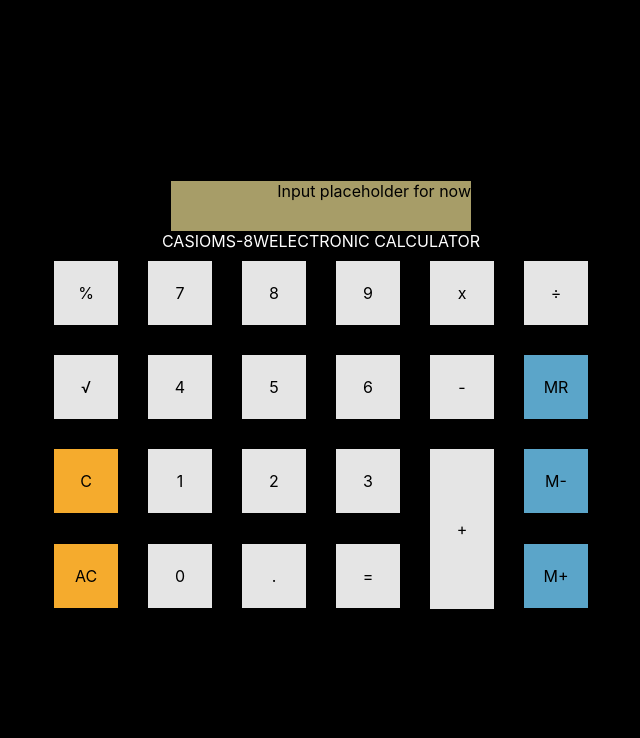
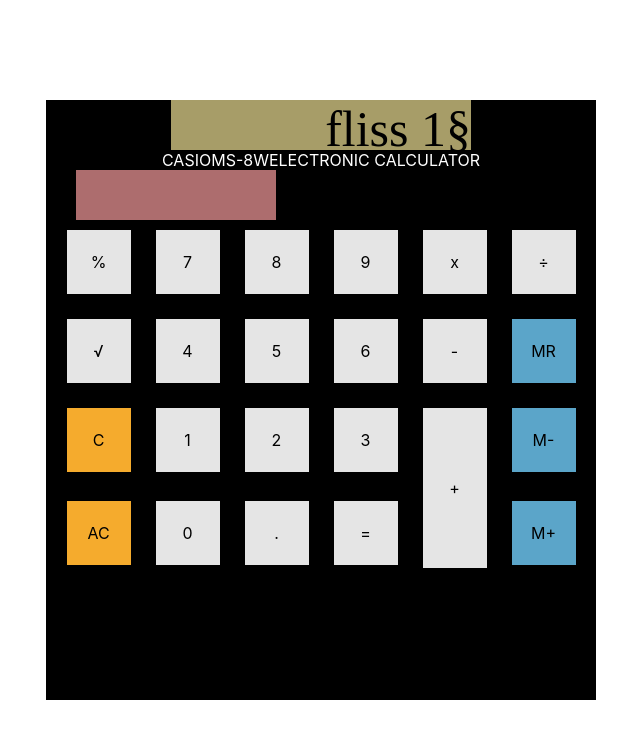
Before and after one commit to TheHutch83/dh-react-calculator, a React (Create React App) app: page / in a window 1280 px wide. Shown: the top 738 px of the page, without its empty margins (319-959 px from the left). Built offline with nearby package versions, Linux system fonts and the light colour scheme.

Commit message:
updates with Rebecca's help

```diff
--- a/src/App.js
+++ b/src/App.js
@@ -4,6 +4,7 @@
 import "./styling/Button.css";
 import Input from "./components/Input";
 import Info from "./components/Info";
+import Solar from "./components/Solar";
 
 const App = () => {
   return (
--- a/src/components/Input.jsx
+++ b/src/components/Input.jsx
@@ -1,7 +1,7 @@
 import "../styling/Input.css";
 
 const Input = () => {
-  return <div className="result-screen">Input placeholder for now</div>;
+  return <div className="result-screen">fliss 1§</div>;
 };
 
 export default Input;
--- a/src/components/Solar.jsx
+++ b/src/components/Solar.jsx
@@ -0,0 +1,6 @@
+import "../styling/Solar.css";
+const Solar = () => {
+  return <div className="solar-panel"></div>;
+};
+
+export default Solar;
--- a/src/styling/App.css
+++ b/src/styling/App.css
@@ -1,6 +1,6 @@
-body {
+/* body {
   background-color: black;
-}
+} */
 
 .app-container {
   display: flex;
@@ -13,10 +13,13 @@
   display: flex;
   flex-direction: column;
   align-items: center;
+  background-color: black;
+  width: 550px;
+  height: 600px;
 }
 
 .calc-grid {
   display: grid;
   grid-template-columns: repeat(6, 1fr);
-  grid-gap: 10px;
+  grid-gap: 5px;
 }
--- a/src/styling/Input.css
+++ b/src/styling/Input.css
@@ -3,7 +3,9 @@
   background-color: #a79d68;
   width: 300px;
   height: 50px;
-
+  font-family: "DS-Digital";
   color: black;
+  font-size: 50px;
   justify-content: flex-end;
+  border: 10px white;
 }
--- a/src/styling/Solar.css
+++ b/src/styling/Solar.css
@@ -0,0 +1,7 @@
+.solar-panel {
+  height: 50px;
+  width: 200px;
+  background-color: #ad6d6e;
+  align-self: flex-start;
+  margin-left: 30px;
+}
```
